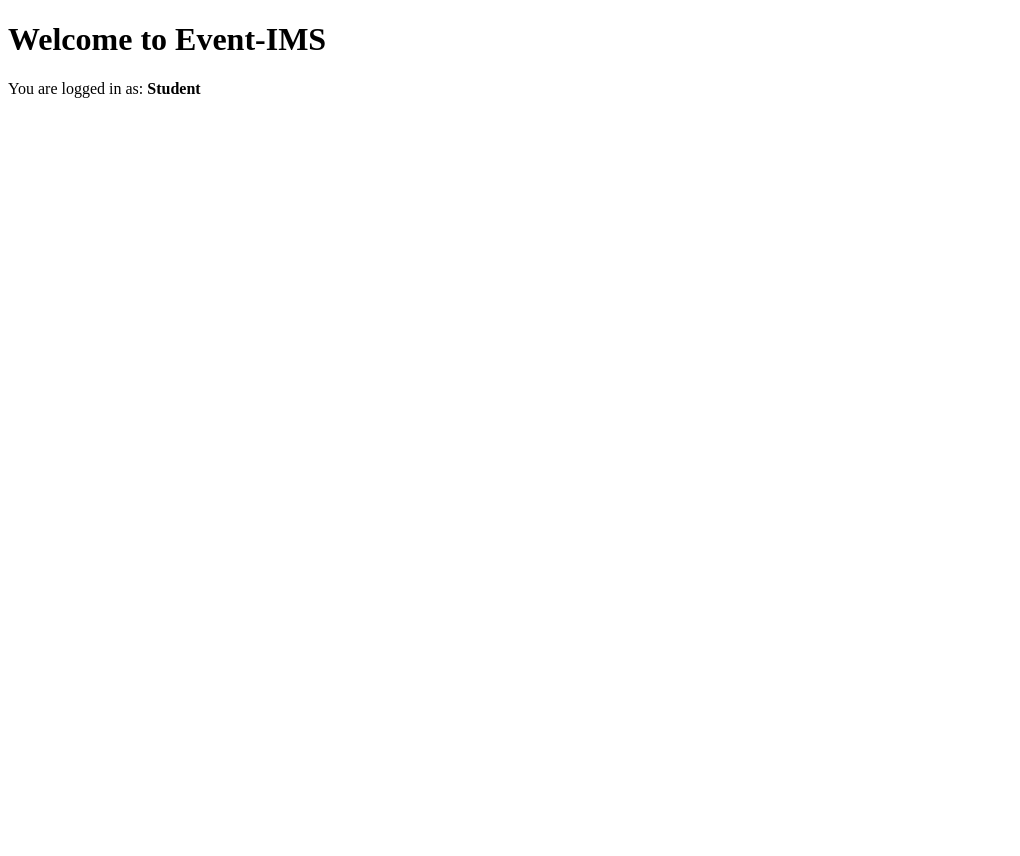
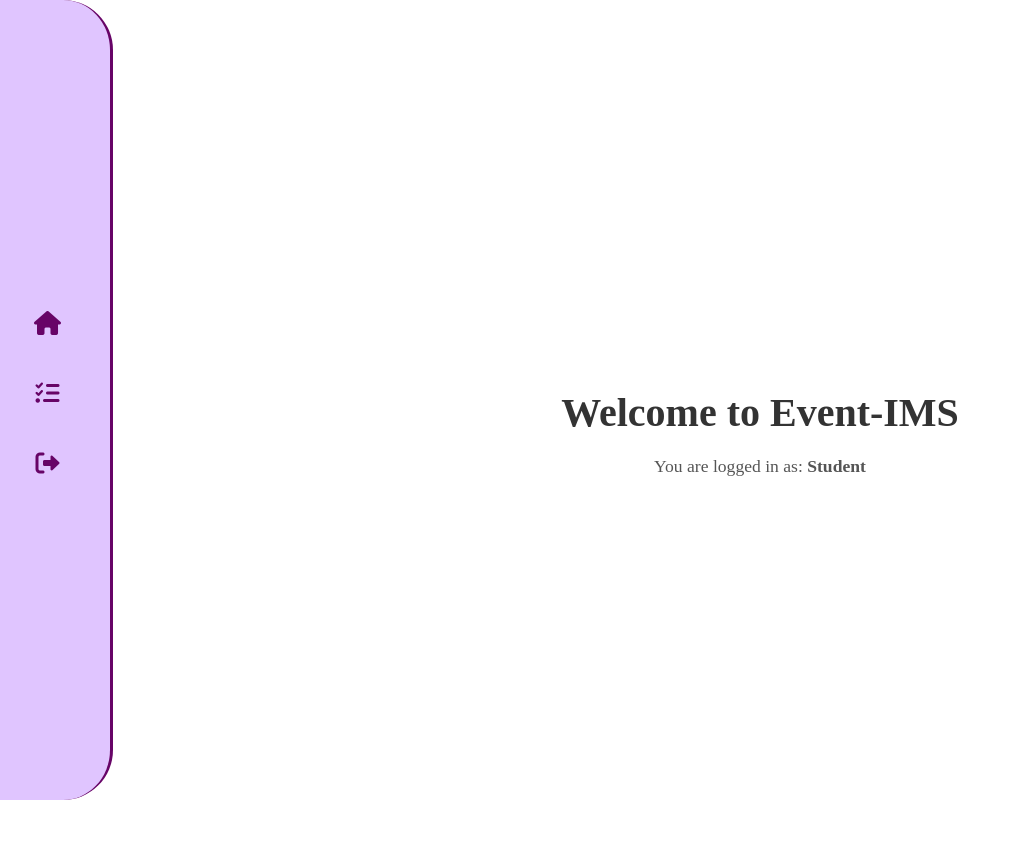
Before and after one commit to DavonGT/Event-IMS, a Django app: page /core/ in a window 1280 px wide. Shown: the whole page, without its empty margins (0-1020 px from the left). Before the commit the page ends 98 px from the top, so only its background shows below. Run offline with Django 5.2, Linux system fonts and the light colour scheme; the visitor is signed in with stand-in values (Sample User, id 1).

Commit message:
make nav bar

```diff
--- /dev/null
+++ b/core/static/core/css/style.css
@@ -0,0 +1,121 @@
+/* Content Styling */
+.content {
+    margin-left: 220px;
+    padding: 20px;
+}
+
+
+
+
+
+
+/* Navigation Bar CSS */
+/* Sidebar Styling */
+.sidebar {
+    width: 70px;
+    height: 95vh;
+    background-color: #e0c5ff;
+    position: fixed;
+    top: 0;
+    left: 0;
+    padding: 20px;
+    color: white;
+    display: flex;
+    flex-direction: column;
+    justify-content: center;
+    align-items: center;
+    text-align: center;
+    border-radius: 0 50px 50px 0;
+    border-right: 3px solid #670467;
+}
+
+/* Remove default list style */
+.sidebar ul {
+    list-style-type: none;
+    padding: 0;
+    width: 100%;
+    margin: 0;
+}
+
+/* Style for each nav link */
+.sidebar ul li a {
+    text-decoration: none;
+    color: #670467;
+    display: block;
+    margin-bottom: 15px;
+    padding: 15px;
+    border-radius: 50%; /* Circular background */
+    width: 25px; /* Adjust size of the circle */
+    height: 25px; /* Adjust size of the circle */
+    display: flex;
+    justify-content: center; /* Center the icon inside the circle */
+    align-items: center; /* Center the icon inside the circle */
+    background-color: transparent; /* Default background is transparent */
+    transition: background-color 0.3s ease, color 0.3s ease; /* Smooth transition for hover effects */
+}
+
+/* Hover effect for nav links */
+.sidebar ul li a:hover {
+    background-color: #670467; /* Set background color on hover */
+    color: white; /* Change text/icon color on hover */
+}
+
+/* Style for icons inside the sidebar */
+.sidebar ul li a i {
+    font-size: 24px; /* Icon size */
+    color: #670467; /* Default icon color */
+    transition: color 0.3s ease; /* Smooth transition for icon color */
+}
+
+/* Change icon color to white on hover */
+.sidebar ul li a:hover i {
+    color: white;
+}
+
+
+
+
+
+
+
+
+
+
+
+
+/* Content Styling */
+.content {
+    margin-left: 240px; /* Account for the width of the sidebar */
+    padding: 20px;
+    display: flex;
+    justify-content: center; /* Center content horizontally */
+    align-items: center; /* Center content vertically */
+    height: 100vh; /* Full viewport height */
+}
+
+/* Simple styling for the content */
+.home-container {
+    max-width: 800px; /* Limit content width */
+    text-align: center; /* Center-align text */
+}
+
+h1 {
+    font-size: 2.5rem;
+    color: #333;
+    margin-bottom: 20px;
+}
+
+p {
+    font-size: 1.1rem;
+    color: #555;
+}
+
+a {
+    color: #007BFF;
+    text-decoration: none;
+    font-weight: bold;
+}
+
+a:hover {
+    text-decoration: underline;
+}
--- /dev/null
+++ b/core/templates/core/base.html
@@ -0,0 +1,20 @@
+<!DOCTYPE html>
+<html lang="en">
+<head>
+  <meta charset="UTF-8">
+  <title>{% block title %}My Site{% endblock %}</title>
+  {% load static %}
+  <!-- Link to external CSS file -->
+  <link rel="stylesheet" href="{% static 'core/css/style.css' %}">
+  <link rel="stylesheet" href="https://cdnjs.cloudflare.com/ajax/libs/font-awesome/6.0.0-beta3/css/all.min.css">
+</head>
+<body>
+
+  {% include 'core/navbar.html' %}
+
+  <div class="content">
+    {% block content %}{% endblock %}
+  </div>
+
+</body>
+</html>
--- a/core/templates/core/home.html
+++ b/core/templates/core/home.html
@@ -1,16 +1,18 @@
-<!DOCTYPE html>
-<html lang="en">
-<head>
-    <meta charset="UTF-8">
-    <meta name="viewport" content="width=device-width, initial-scale=1.0">
-    <title>Landing Page</title>
-</head>
-<body>
+{% extends 'core/base.html' %}
+
+{% block title %}Landing Page{% endblock %}
+
+{% block content %}
+  <div class="home-container">
     <h1>Welcome to Event-IMS</h1>
+
     {% if user.is_authenticated %}
         <p>You are logged in as: <strong>{{ user_role }}</strong></p>
     {% else %}
-        <p>You are not logged in. Please <a href="{% url 'login' %}">log in</a> or <a href="{% url 'register' %}">register</a>.</p>
+        <p>You are not logged in. Please
+          <a href="{% url 'login' %}">log in</a> or
+          <a href="{% url 'register' %}">register</a>.
+        </p>
     {% endif %}
-</body>
-</html>
+  </div>
+{% endblock %}
--- /dev/null
+++ b/core/templates/core/navbar.html
@@ -0,0 +1,16 @@
+<div class="sidebar">
+    <ul>
+        <li><a href="{% url 'home' %}"><i class="fas fa-home"></i></a></li>
+
+        <!-- Role-based links with checklist icon -->
+        {% if user_role == 'Admin' %}
+        <li><a href="{% url 'admin_dashboard' %}"><i class="fas fa-list-check"></i></a></li>
+        {% elif user_role == 'Organizer' %}
+        <li><a href="{% url 'organizer_dashboard' %}"><i class="fas fa-list-check"></i></a></li>
+        {% elif user_role == 'Student' %}
+        <li><a href="{% url 'student_dashboard' %}"><i class="fas fa-list-check"></i></a></li>
+        {% endif %}
+
+        <li><a href="{% url 'logout' %}"><i class="fas fa-sign-out-alt"></i></a></li>
+    </ul>
+</div>
--- a/core/urls.py
+++ b/core/urls.py
@@ -1,7 +1,12 @@
 from django.urls import path
 from . import views
+from django.shortcuts import redirect
+
 
 urlpatterns = [
     path('', views.home, name='home'),
-
+    path('admin-dashboard/', views.home, name='admin_dashboard'),  # Placeholder
+    path('organizer-dashboard/', views.home, name='organizer_dashboard'),  # Placeholder
+    path('student-dashboard/', views.home, name='student_dashboard'),  # Placeholder
+    path('logout/', lambda request: redirect('login'), name='logout'),  # Dummy logout
 ]
```
